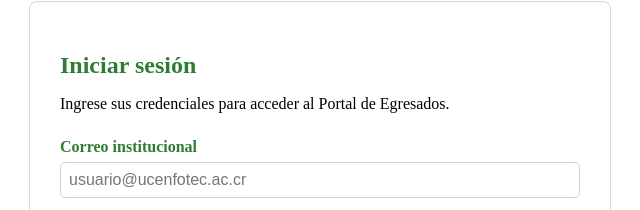
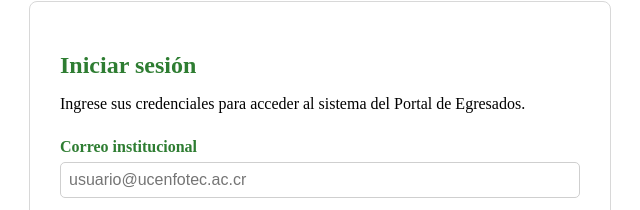
Before and after one commit to JAVN16/Proyecto_Egresados, a plain HTML site: page login.html in a window 1280 px wide. Shown: the part 290-500 px from the top of the page, 320-960 px from the left. Drawn offline with Linux system fonts and the light colour scheme.

Commit message:
Mejora de descripción del inicio de sesión

```diff
--- a/login.html
+++ b/login.html
@@ -57,7 +57,7 @@
             <h2>Iniciar sesión</h2>
 
             <p class="descripcion-formulario">
-                Ingrese sus credenciales para acceder al Portal de Egresados.
+                Ingrese sus credenciales para acceder al sistema del Portal de Egresados.
             </p>
 
             <form id="formLogin">
```
